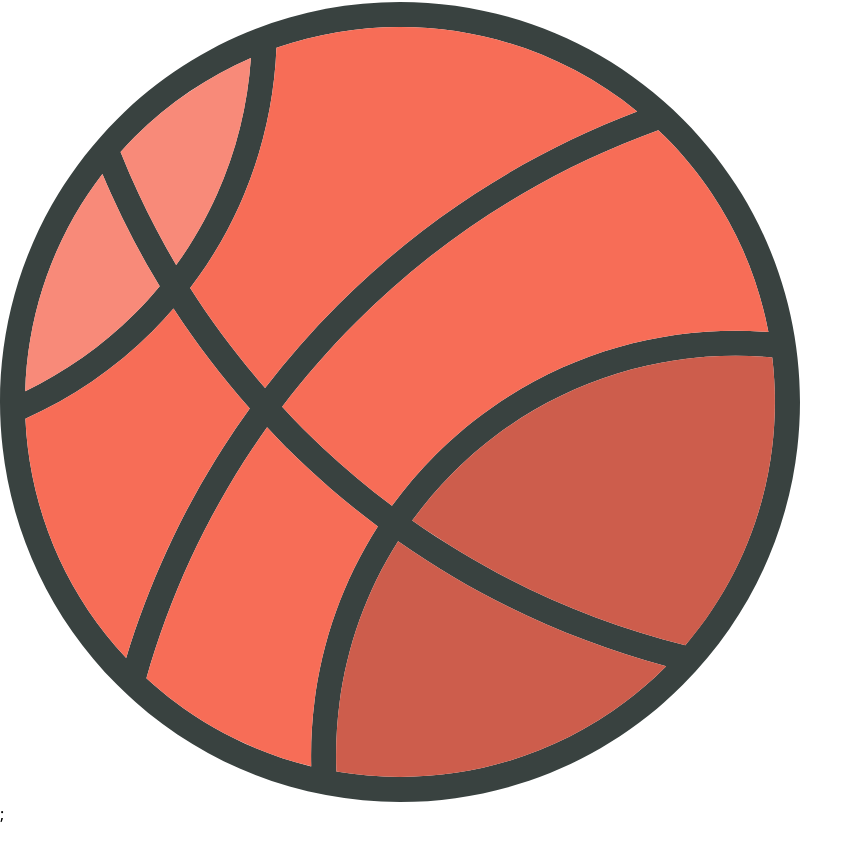
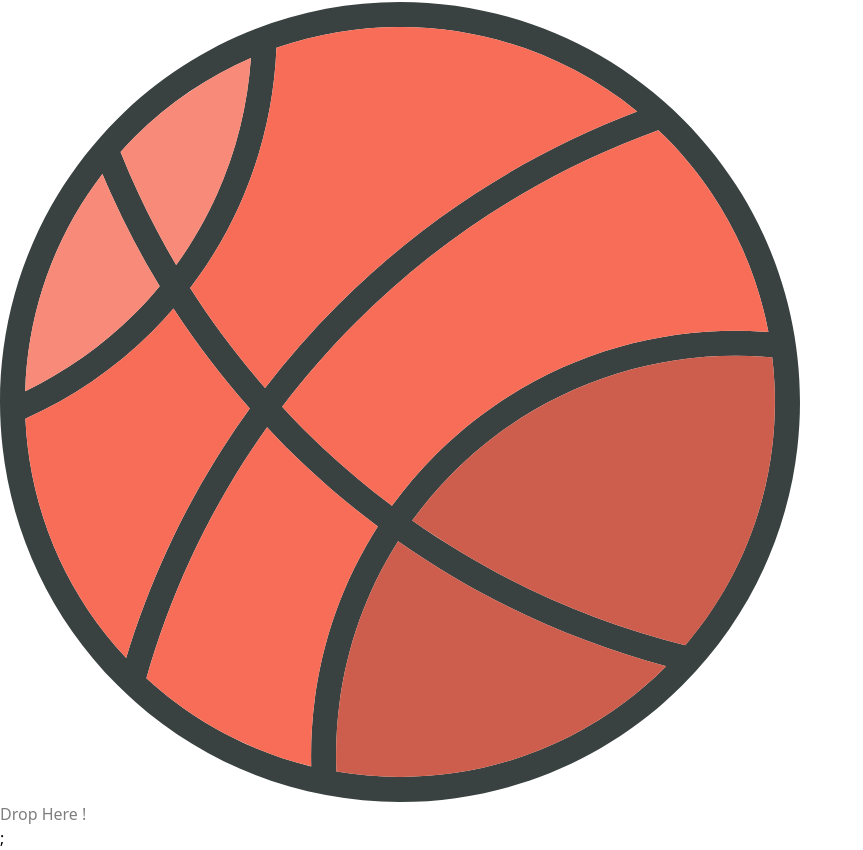
Before and after one commit to labs-company/mathematics, a React (Vite) app: page /add in a window 1280 px wide. Shown: the part 1585-2435 px from the top of the page, without its empty margins (0-863 px from the left). Before the commit the page ends 2411 px from the top, so only its background shows below. Built offline with nearby package versions, Linux system fonts and the light colour scheme; the HTML template or start-up script is replaced by a standard one.

Commit message:
Se diseñan los componentes dragg and drop (#26 - #27)

```diff
--- a/src/components/Droppable.tsx
+++ b/src/components/Droppable.tsx
@@ -11,7 +11,11 @@ export function Droppable(props: propsDrop) {
   };
 
   return (
-    <div ref={setNodeRef} style={style}>
+    <div
+      ref={setNodeRef}
+      style={style}
+      className="border-dashed border-2 border-zinc-900 p-10 shadow"
+    >
       {props.children}
     </div>
   );
--- a/src/components/Modal.tsx
+++ b/src/components/Modal.tsx
@@ -12,7 +12,7 @@ type ModalType = {
 export function Modal(props: ModalType) {
   const cancelButtonRef = useRef(null);
   return (
-    <Transition.Root show={props.option}>
+    <Transition.Root show={props.option} className="absolute top-20">
       <Dialog
         as="div"
         className="relative z-10"
@@ -30,8 +30,8 @@ export function Modal(props: ModalType) {
           <div className="fixed inset-0 bg-gray-500 bg-opacity-75 transition-opacity"></div>
         </Transition.Child>
 
-        <div>
-          <div className="flex min-h-full items-end justify-center p-4 text-center sm:items-center sm:p-0">
+        <div className="absolute bottom-0 left-0 right-0">
+          <div className="flex min-h-full items-center justify-center p-4 text-center sm:items-center sm:p-0">
             <Transition.Child
               enter="ease-out duration-300"
               enterFrom="opacity-0 translate-y-4 sm:translate-y-0 sm:scale-95"
--- a/src/pages/AddPage.tsx
+++ b/src/pages/AddPage.tsx
@@ -2,9 +2,11 @@ import { useState } from "react";
 import { Banner } from "../components/Banner";
 import { Navbar } from "../components/Navbar";
 import { Modal } from "../components/Modal";
+import { ItemDraggable } from "../components/ItemDraggable";
+import { Draggable } from "../components/Draggable";
 import suma from "../assets/data/add";
-import { ItemDraggable } from "../components/ItemDraggable";
 import basketball from "../assets/basketball-svgrepo-com.svg";
+import { Droppable } from "../components/Droppable";
 
 export default function AddPage() {
   const [open, setOpen] = useState(false);
@@ -29,7 +31,16 @@ export default function AddPage() {
         setOpen={setOpen}
       />
       <section className="mx-auto max-w-7xl py-6 sm:px-6 lg:px-8">
-        <ItemDraggable item={basketball} />
+        <div className="flex justify-around items-center">
+          <div className="border-solid border-2 border-zinc-600 p-10 shadow">
+            <Draggable id="draggble">
+              <ItemDraggable item={basketball} />
+            </Draggable>
+          </div>
+          <Droppable id="droppable">
+            <span>Drop Here !</span>
+          </Droppable>
+        </div>
       </section>
     </>
   );
```
